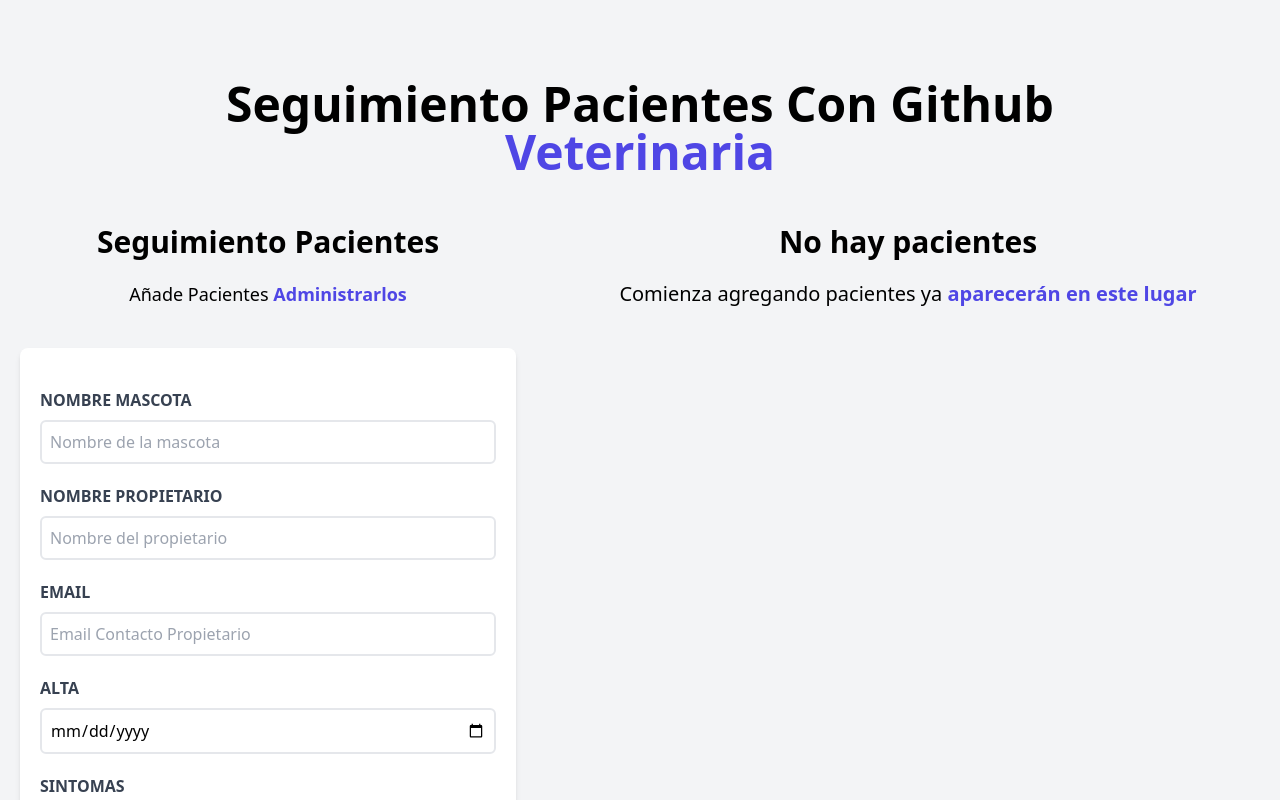
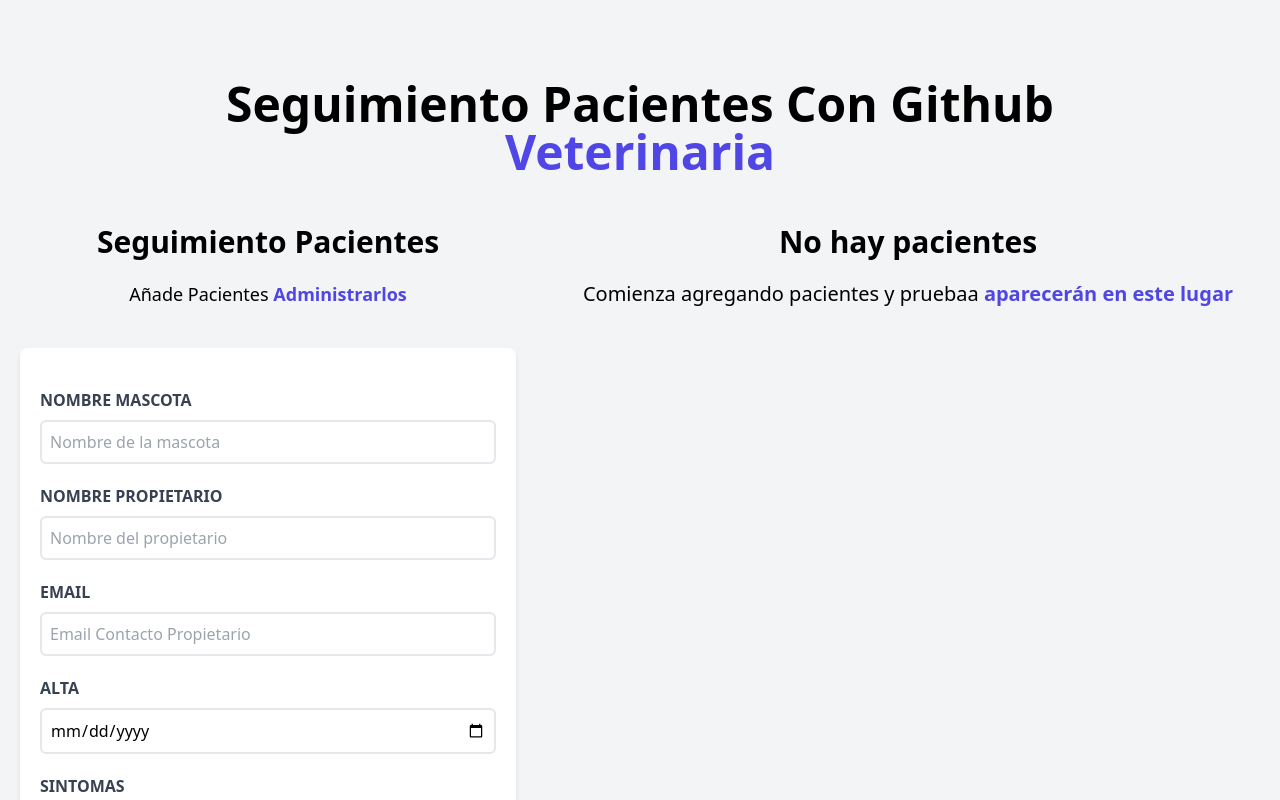
Before and after one commit to AlexxcelerateDev/citas-react_vite, a React (Vite) app: page / in a window 1280 px wide. Shown: the top 800 px of the page. Built offline with nearby package versions, Linux system fonts and the light colour scheme.

Commit message:
Update ListadoPacientes.jsx

```diff
--- a/src/components/ListadoPacientes.jsx
+++ b/src/components/ListadoPacientes.jsx
@@ -26,7 +26,7 @@ function ListadoPacientes({ pacientes, setPaciente, eliminarPaciente }) {
           <>
             <h2 className="font-black text-3xl text-center">No hay pacientes</h2>
             <p className="text-xl mt-5 mb-10 text-center" >
-              Comienza agregando pacientes y
+              Comienza agregando pacientes y prueba
               {'a '}
               <span className="text-indigo-600 font-bold">aparecerán en este lugar</span>
             </p>
```
